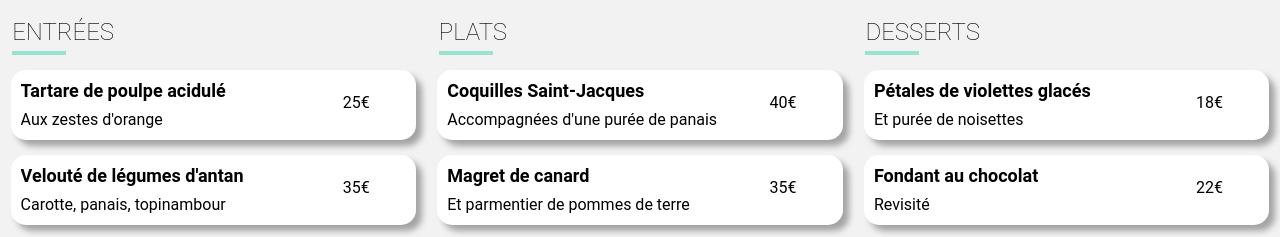
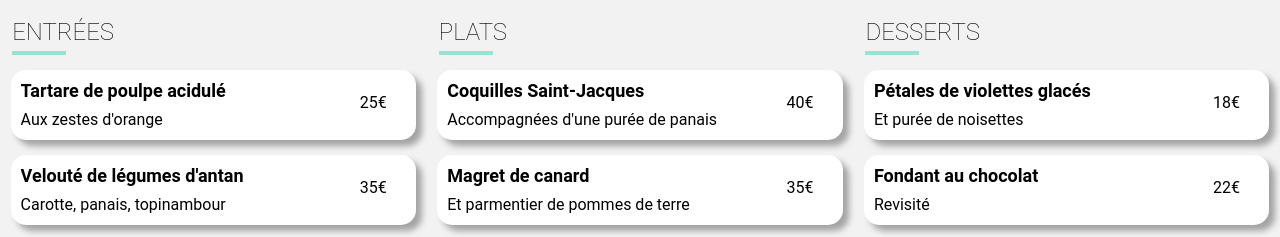
Before and after one commit to kakei93/ohmyfood, a website: page a_la_francaise.html in a window 1280 px wide. Shown: the part 536-773 px from the top of the page. Drawn offline with Linux system fonts and the light colour scheme.

Commit message:
modification animation check

```diff
--- a/sass/pages/_restaurant.scss
+++ b/sass/pages/_restaurant.scss
@@ -143,7 +143,7 @@
                     .carte-menu-prix {
                         display: flex;
                         align-items: flex-end;
-                        margin: 0 20px 12px 20px;
+                        margin: 0 0 12px 20px;
                         width: 15%;
                     }
                     .carte-menu-check {
@@ -155,7 +155,7 @@
                         opacity: 0;
                         position: relative;
                         top: 0;
-                        right: -74px;
+                        right: -80px;
                         overflow: hidden;
                         >.check-out {
                             display: flex;
@@ -173,6 +173,10 @@
                     >.check-out {
                         transform: rotate(360deg);
                     }
+                }
+                &:hover >.carte-menu-prix {
+                    transform: translate(-50%, 0);
+                    transition: transform 1s linear;
                 }
                 }
             }
@@ -283,7 +287,10 @@
                         .carte-menu-prix {
                             display: flex;
                             align-items: flex-end;
-                            margin: 0 30px 12px 20px;
+                            margin: 0 0 12px 20px;
+                        }
+                        .carte-menu-check {
+                            right: -90px;
                         }
                     }
                 }
@@ -388,11 +395,14 @@
                             margin: 0;
                             text-overflow: ellipsis;
                         }
+                    }
                     .carte-menu-prix {
                         display: flex;
                         align-items: flex-end;
-                        margin: 0 30px 12px 20px;
+                        margin: 0 0 12px 20px;
                     }
+                    .carte-menu-check {
+                        right: -76px;
                     }
             }
         }
```
Also changed, not shown: public/css/style.css, 1 other file. Lines whose indentation alone changed are shown as unchanged.
